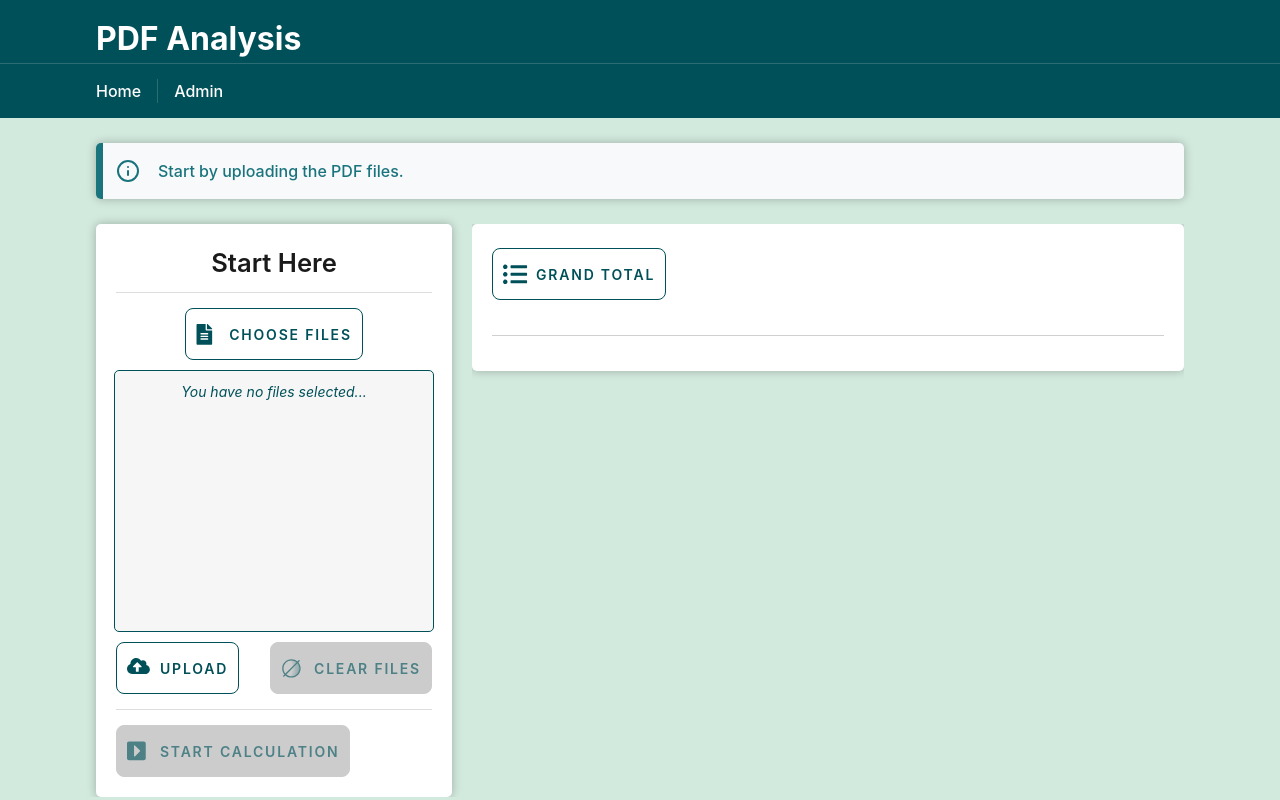
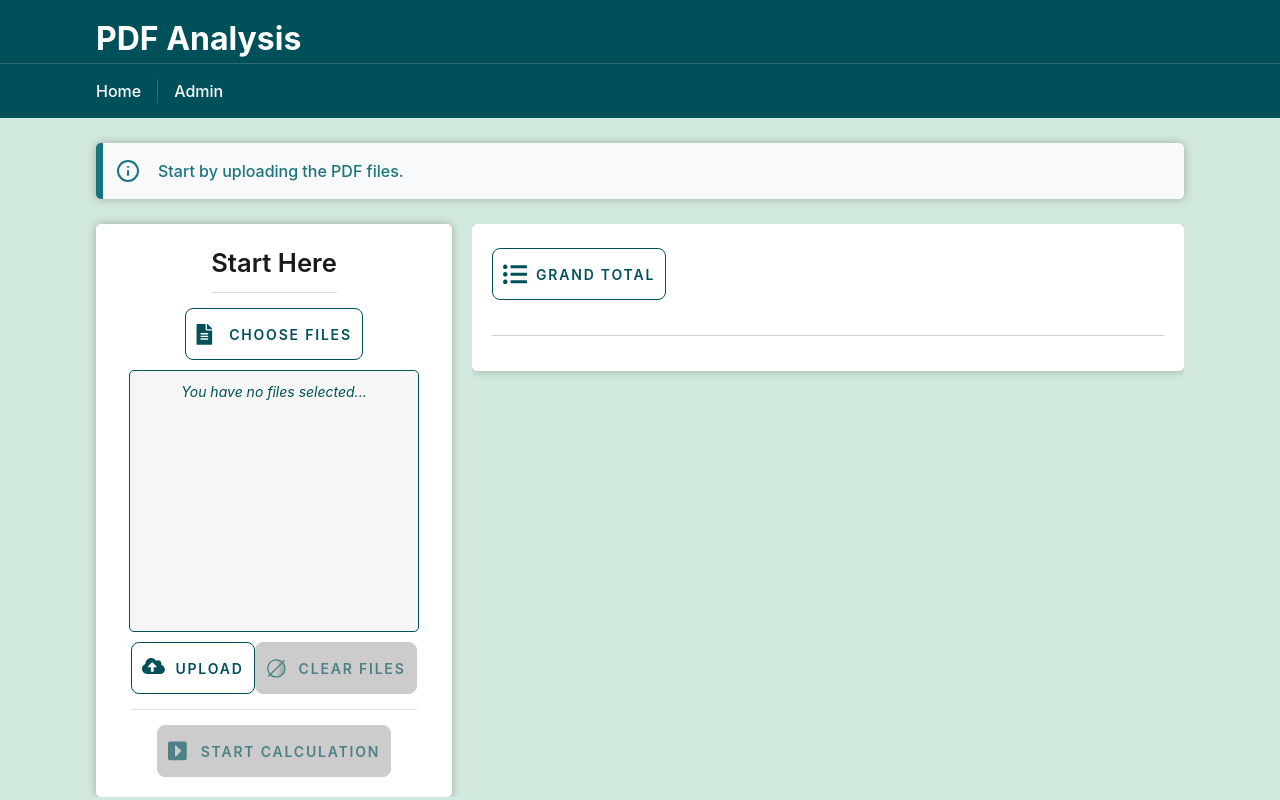
Before and after one commit to momahboobian/pdf-analysis, a React (Vite) app: page / in a window 1280 px wide. Built offline with nearby package versions, Linux system fonts and the light colour scheme.

Commit message:
Update style

```diff
--- a/src/components/FileUpload/FileUpload.scss
+++ b/src/components/FileUpload/FileUpload.scss
@@ -1,6 +1,7 @@
 .file-upload {
   display: flex;
   flex-direction: column;
+  align-items: center;
   color: #1a1a1a;
   gap: 15px;
   background-color: #fff;
--- a/src/components/InvoiceSection/InvoiceSection.scss
+++ b/src/components/InvoiceSection/InvoiceSection.scss
@@ -35,11 +35,6 @@
     color: #4a4a4a;
     font-size: 1rem;
     font-weight: 600;
-  }
-
-  &__content {
-    display: flex;
-    flex-direction: column;
   }
 
   &__loading {
```
